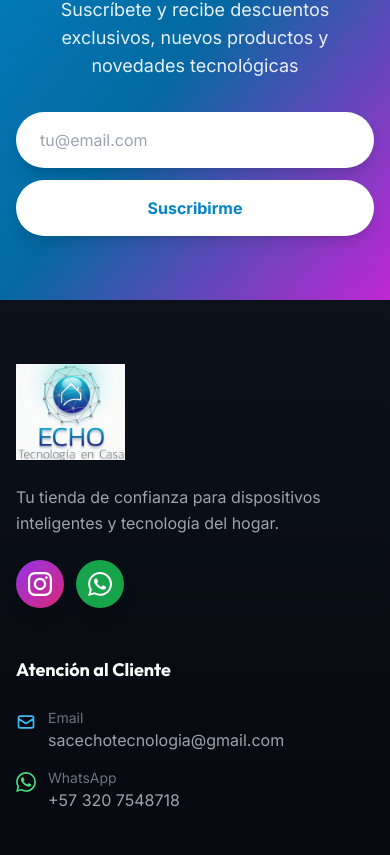
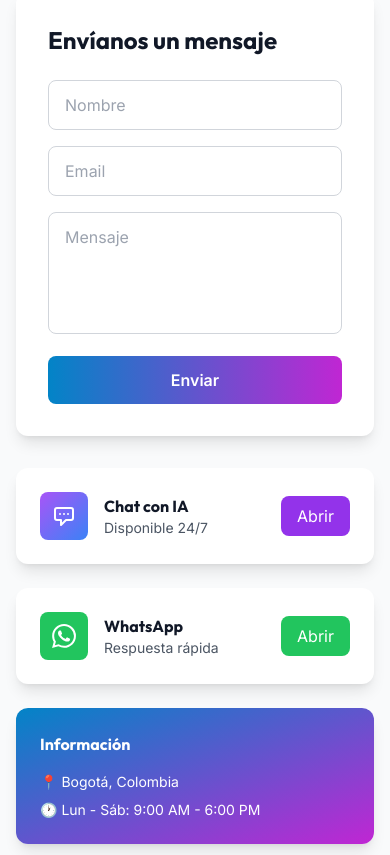
Before and after one commit to SeredDEV/echo, a React (Vite) app: page / in a window 390 px wide. Shown: the part 6149-7004 px from the top of the page. Built offline with nearby package versions, Linux system fonts and the light colour scheme.

Commit message:
Add simplified Contact section with form and quick contact options

```diff
--- a/src/App.tsx
+++ b/src/App.tsx
@@ -3,6 +3,7 @@ import Hero from './components/Hero'
 import ProductCarousel from './components/ProductCarousel'
 import Categories from './components/Categories'
 import Features from './components/Features'
+import Contact from './components/Contact'
 import Footer from './components/Footer'
 import FloatingButtons from './components/FloatingButtons'
 
@@ -15,6 +16,7 @@ function App() {
                 <ProductCarousel />
                 <Categories />
                 <Features />
+                <Contact />
             </main>
             <Footer />
             <FloatingButtons />
--- /dev/null
+++ b/src/components/Contact.tsx
@@ -0,0 +1,122 @@
+const Contact = () => {
+    const handleFormSubmit = (e: React.FormEvent) => {
+        e.preventDefault();
+        alert('¡Gracias por contactarnos! Te responderemos pronto.');
+    };
+
+    return (
+        <section id="contacto" className="py-20 bg-gray-50">
+            <div className="container mx-auto px-4">
+                {/* Header */}
+                <div className="text-center mb-12">
+                    <h2 className="text-4xl font-bold text-gray-900 mb-4">Contáctanos</h2>
+                    <p className="text-lg text-gray-600">Estamos aquí para ayudarte</p>
+                </div>
+
+                <div className="max-w-4xl mx-auto grid md:grid-cols-2 gap-8">
+                    {/* Contact Form */}
+                    <div className="bg-white rounded-xl shadow-lg p-8">
+                        <h3 className="text-2xl font-bold text-gray-900 mb-6">Envíanos un mensaje</h3>
+
+                        <form onSubmit={handleFormSubmit} className="space-y-4">
+                            <div>
+                                <input
+                                    type="text"
+                                    required
+                                    className="w-full px-4 py-3 border border-gray-300 rounded-lg focus:ring-2 focus:ring-primary-500 focus:border-transparent outline-none"
+                                    placeholder="Nombre"
+                                />
+                            </div>
+
+                            <div>
+                                <input
+                                    type="email"
+                                    required
+                                    className="w-full px-4 py-3 border border-gray-300 rounded-lg focus:ring-2 focus:ring-primary-500 focus:border-transparent outline-none"
+                                    placeholder="Email"
+                                />
+                            </div>
+
+                            <div>
+                                <textarea
+                                    required
+                                    rows={4}
+                                    className="w-full px-4 py-3 border border-gray-300 rounded-lg focus:ring-2 focus:ring-primary-500 focus:border-transparent outline-none resize-none"
+                                    placeholder="Mensaje"
+                                ></textarea>
+                            </div>
+
+                            <button
+                                type="submit"
+                                className="w-full bg-gradient-to-r from-primary-600 to-accent-600 hover:from-primary-700 hover:to-accent-700 text-white font-semibold py-3 rounded-lg transition-all duration-300 hover:shadow-lg"
+                            >
+                                Enviar
+                            </button>
+                        </form>
+                    </div>
+
+                    {/* Quick Contact */}
+                    <div className="space-y-6">
+                        {/* AI Chat */}
+                        <div className="bg-white rounded-xl shadow-lg p-6 hover:shadow-xl transition-all duration-300">
+                            <div className="flex items-center gap-4">
+                                <div className="w-12 h-12 bg-gradient-to-br from-purple-500 to-blue-500 rounded-lg flex items-center justify-center flex-shrink-0">
+                                    <svg className="w-6 h-6 text-white" fill="none" stroke="currentColor" viewBox="0 0 24 24">
+                                        <path strokeLinecap="round" strokeLinejoin="round" strokeWidth={2} d="M8 10h.01M12 10h.01M16 10h.01M9 16H5a2 2 0 01-2-2V6a2 2 0 012-2h14a2 2 0 012 2v8a2 2 0 01-2 2h-5l-5 5v-5z" />
+                                    </svg>
+                                </div>
+                                <div className="flex-1">
+                                    <h4 className="font-bold text-gray-900">Chat con IA</h4>
+                                    <p className="text-sm text-gray-600">Disponible 24/7</p>
+                                </div>
+                                <button
+                                    onClick={() => {
+                                        const aiButton = document.querySelector('[aria-label="Asistente IA"]') as HTMLButtonElement;
+                                        if (aiButton) aiButton.click();
+                                    }}
+                                    className="px-4 py-2 bg-purple-600 hover:bg-purple-700 text-white rounded-lg transition-colors"
+                                >
+                                    Abrir
+                                </button>
+                            </div>
+                        </div>
+
+                        {/* WhatsApp */}
+                        <div className="bg-white rounded-xl shadow-lg p-6 hover:shadow-xl transition-all duration-300">
+                            <div className="flex items-center gap-4">
+                                <div className="w-12 h-12 bg-green-500 rounded-lg flex items-center justify-center flex-shrink-0">
+                                    <svg className="w-6 h-6 text-white" fill="currentColor" viewBox="0 0 24 24">
+                                        <path d="M17.472 14.382c-.297-.149-1.758-.867-2.03-.967-.273-.099-.471-.148-.67.15-.197.297-.767.966-.94 1.164-.173.199-.347.223-.644.075-.297-.15-1.255-.463-2.39-1.475-.883-.788-1.48-1.761-1.653-2.059-.173-.297-.018-.458.13-.606.134-.133.298-.347.446-.52.149-.174.198-.298.298-.497.099-.198.05-.371-.025-.52-.075-.149-.669-1.612-.916-2.207-.242-.579-.487-.5-.669-.51-.173-.008-.371-.01-.57-.01-.198 0-.52.074-.792.372-.272.297-1.04 1.016-1.04 2.479 0 1.462 1.065 2.875 1.213 3.074.149.198 2.096 3.2 5.077 4.487.709.306 1.262.489 1.694.625.712.227 1.36.195 1.871.118.571-.085 1.758-.719 2.006-1.413.248-.694.248-1.289.173-1.413-.074-.124-.272-.198-.57-.347m-5.421 7.403h-.004a9.87 9.87 0 01-5.031-1.378l-.361-.214-3.741.982.998-3.648-.235-.374a9.86 9.86 0 01-1.51-5.26c.001-5.45 4.436-9.884 9.888-9.884 2.64 0 5.122 1.03 6.988 2.898a9.825 9.825 0 012.893 6.994c-.003 5.45-4.437 9.884-9.885 9.884m8.413-18.297A11.815 11.815 0 0012.05 0C5.495 0 .16 5.335.157 11.892c0 2.096.547 4.142 1.588 5.945L.057 24l6.305-1.654a11.882 11.882 0 005.683 1.448h.005c6.554 0 11.89-5.335 11.893-11.893a11.821 11.821 0 00-3.48-8.413Z" />
+                                    </svg>
+                                </div>
+                                <div className="flex-1">
+                                    <h4 className="font-bold text-gray-900">WhatsApp</h4>
+                                    <p className="text-sm text-gray-600">Respuesta rápida</p>
+                                </div>
+                                <a
+                                    href="https://wa.link/78epdb"
+                                    target="_blank"
+                                    rel="noopener noreferrer"
+                                    className="px-4 py-2 bg-green-500 hover:bg-green-600 text-white rounded-lg transition-colors"
+                                >
+                                    Abrir
+                                </a>
+                            </div>
+                        </div>
+
+                        {/* Info */}
+                        <div className="bg-gradient-to-br from-primary-600 to-accent-600 rounded-xl shadow-lg p-6 text-white">
+                            <h4 className="font-bold mb-4">Información</h4>
+                            <div className="space-y-2 text-sm">
+                                <p>📍 Bogotá, Colombia</p>
+                                <p>🕐 Lun - Sáb: 9:00 AM - 6:00 PM</p>
+                            </div>
+                        </div>
+                    </div>
+                </div>
+            </div>
+        </section>
+    );
+};
+
+export default Contact;
```
